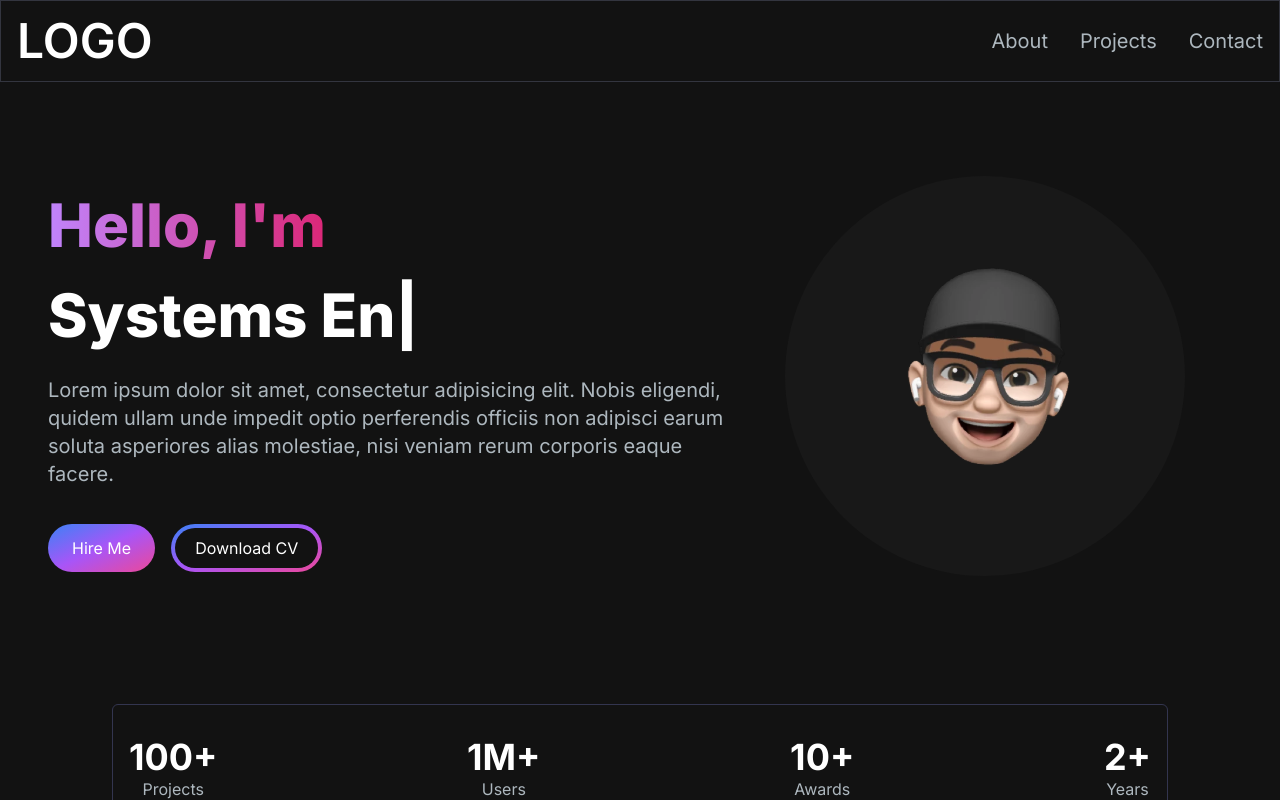
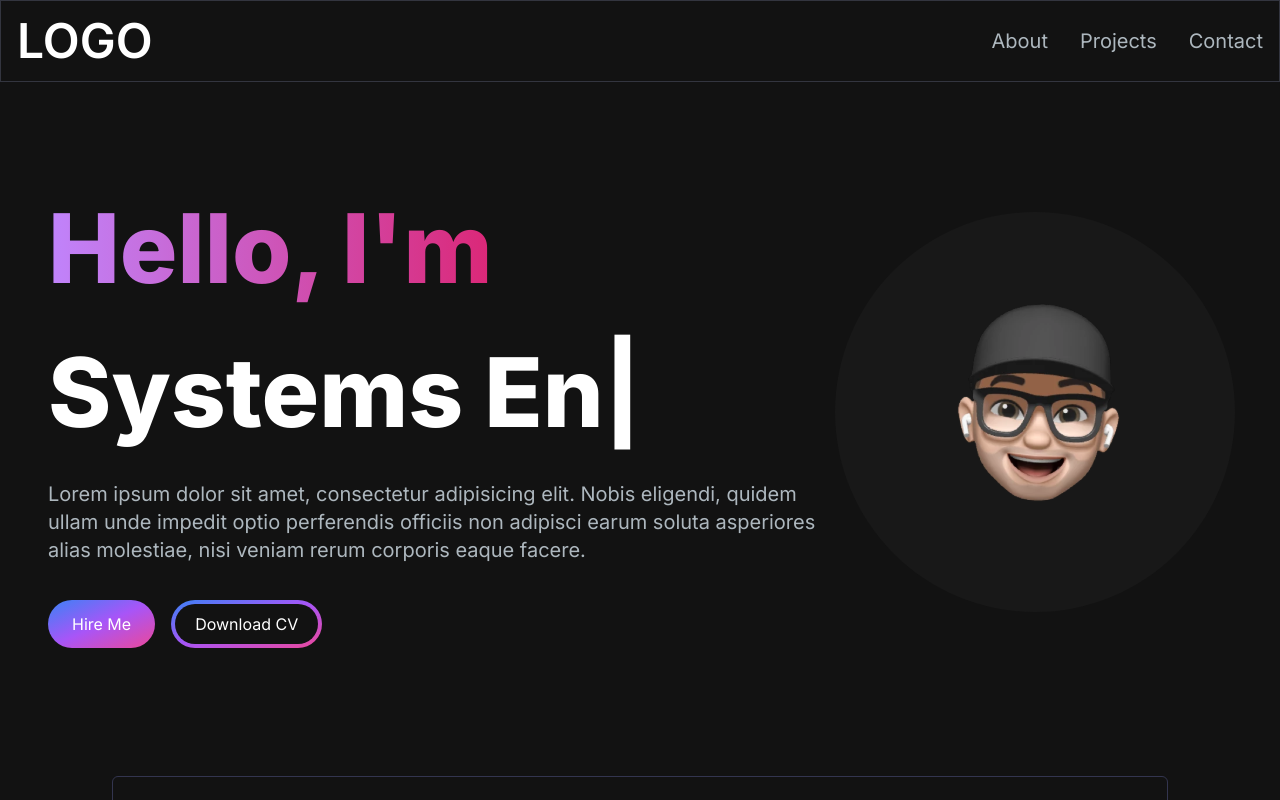
Before and after one commit to santiagoMoreno73/portfolio-website, a Next.js app: page / in a window 1280 px wide. Shown: the top 800 px of the page. Built offline with nearby package versions, Linux system fonts and the light colour scheme.

Commit message:
bug fixed in text animation

```diff
--- a/src/app/components/HeroSection.jsx
+++ b/src/app/components/HeroSection.jsx
@@ -7,13 +7,8 @@
   return (
     <section className="lg:py-16">
         <div className="grid grid-cols-1 sm:grid-cols-12">
-            <div className='col-span-7 place-self-center text-center sm:text-left'>
-                <h1 className='
-                    text-white mb-4
-                    text-4xl lg:text-6xl
-                    sm:text-5xl
-                    lg:leading-normal
-                    font-extrabold'>
+            <div className='col-span-8 place-self-center text-center sm:text-left justify-self-start'>
+                <h1 className='text-white mb-4 text-4xl sm:text-5xl lg:text-8xl lg:leading-normal font-extrabold'>
                     <span className='
                         text-transparent
                         bg-clip-text bg-gradient-to-r
@@ -68,7 +63,7 @@
                 </div>
             </div>
 
-            <div className='col-span-5 place-self-center mt-4 lg:mt-0'>
+            <div className='col-span-4 place-self-center mt-4 lg:mt-0'>
                 <div className='
                     rounded-full bg-[#181818]
                     w-[250px] h-[250px]
```
